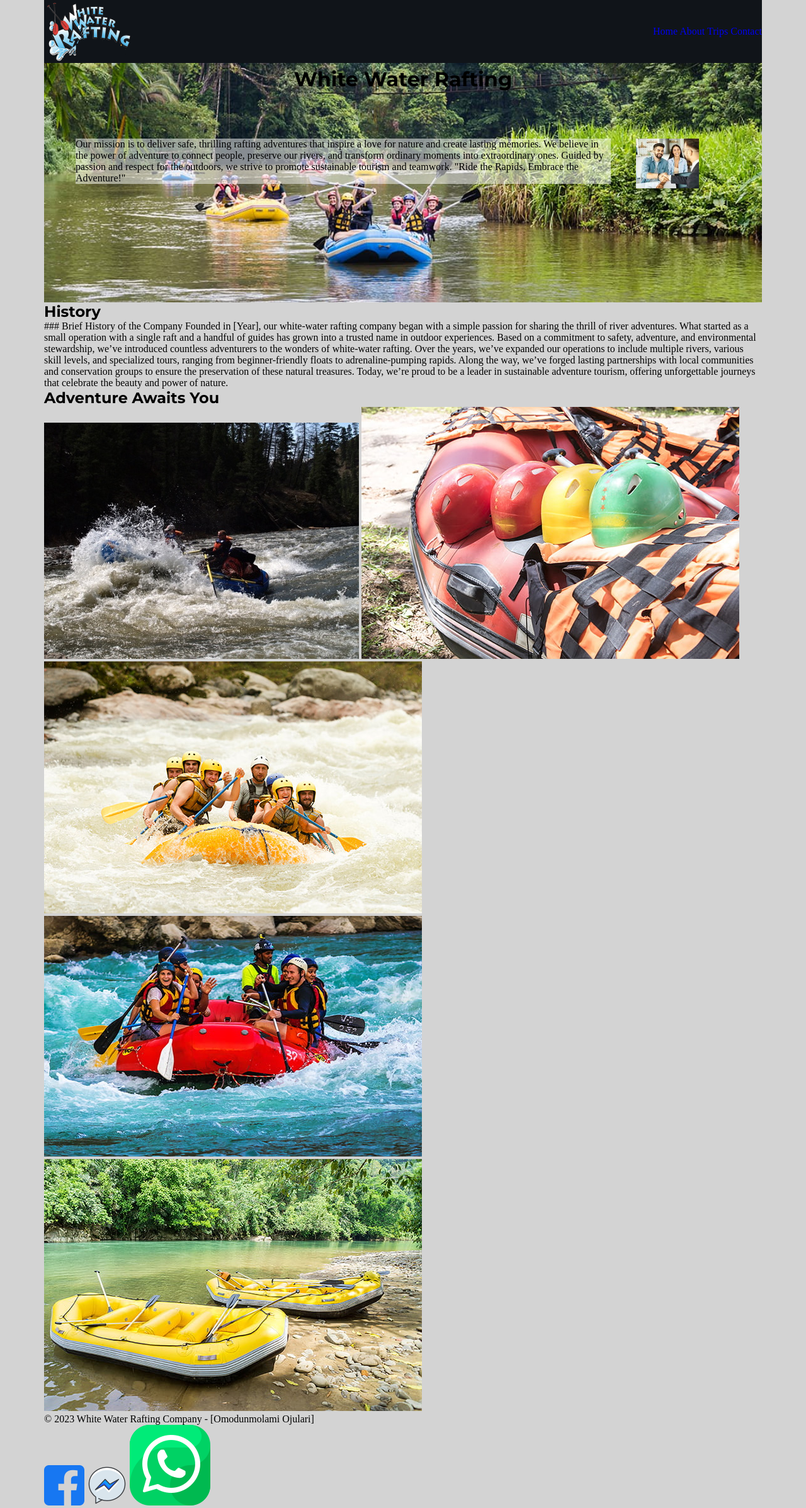
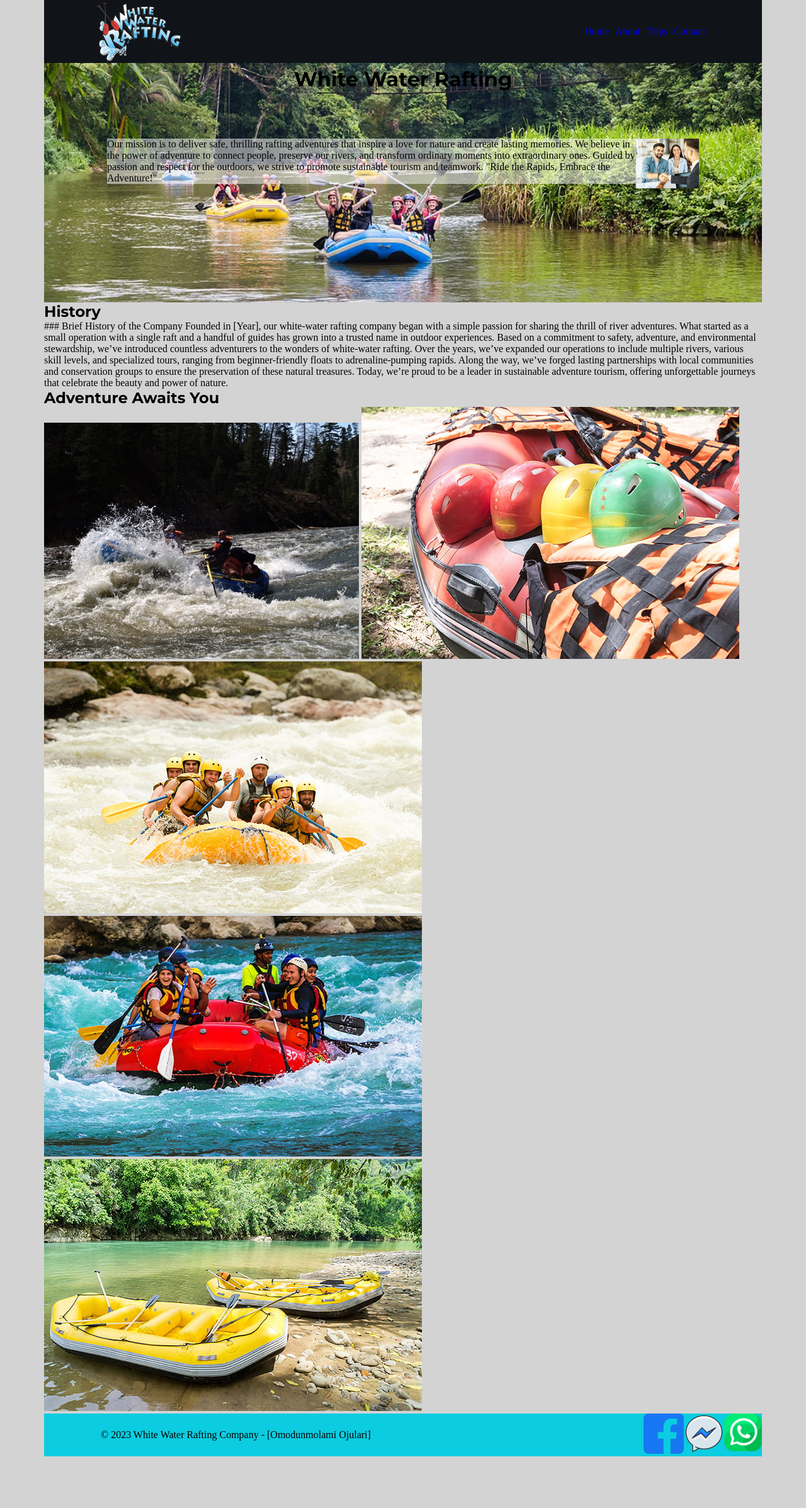
Before and after one commit to Dunmy-rgb/WDD130, a plain HTML site: page wwr/about_us.html in a window 1280 px wide. Shown: the whole page at 63% size. After the commit the page ends 2312 px from the top, so only its background shows below. Drawn offline with Linux system fonts and the light colour scheme.

Commit message:
about us and styles

```diff
--- a/wwr/about_us.html
+++ b/wwr/about_us.html
@@ -17,7 +17,7 @@
 
   <header class="header">
     <img src="../wwr/image/logo/z-wwr-oars.png" alt="Oars logo">
-    <nav class="nav">
+    <nav class="h_nav">
       <a href="index.html" class="link">Home</a>
       <a href="about.html" class="link">About</a>
       <a href="trips.html" class="link">Trips</a>
@@ -74,6 +74,7 @@
 
   <footer class="footer">
     <p>&copy; 2023 White Water Rafting Company - [Omodunmolami Ojulari]</p>
+    <nav>
       <a href="#">
         <img src="../wwr/image/Website logo/Facebook.webp" alt="Facebook logo">
       </a>
@@ -81,8 +82,9 @@
         <img src="../wwr/image/Website logo/messenger.webp" alt="Messanger logo">
       </a>
       <a href="#">
-      <img src="../wwr/image/Website logo/Whatsapp.png" alt="Whatsapp logo">
+        <img src="../wwr/image/Website logo/Whatsapp.png" alt="Whatsapp logo" id="whatsapp">
       </a>
+    </nav>
   </footer>
 
 
--- a/wwr/styles/styles.css
+++ b/wwr/styles/styles.css
@@ -48,6 +48,15 @@ a {
 .header img {
   width:140px;
   height: auto;
+  padding-left: 80px;
+}
+
+.h_nav {
+  padding-right: 80px;
+}
+
+.link {
+  margin-right: 10px;
 }
 
 .hero {
@@ -73,6 +82,7 @@ a {
 
 article {
   background-color: #e0dfdff1;
+  margin: 0 auto;
 }
 
 article > img {
@@ -91,9 +101,34 @@ article > p {
   float: left;
   top: 120px;
   max-width: 850px;
-  margin-left: 50px;
+  margin-left: 100px;
   /* top: 50%; */
   /* left: 50%; */
   /* top: 25px; */
   /* transform: translate(-50%, -50%); */
 }
+
+.ad_section {
+  display: ;
+}
+
+.footer {
+  background-color: var(--primary-color);
+  display: flex;
+  justify-content: space-between;
+  align-items: center;
+}
+
+.footer {
+  padding-left: 90px;
+}
+
+nav {
+  padding-left: 90px;
+  display: flex;
+}
+
+#whatsapp {
+  width: 60px;
+  height: auto;
+}
```
Lines whose indentation alone changed are shown as unchanged.
